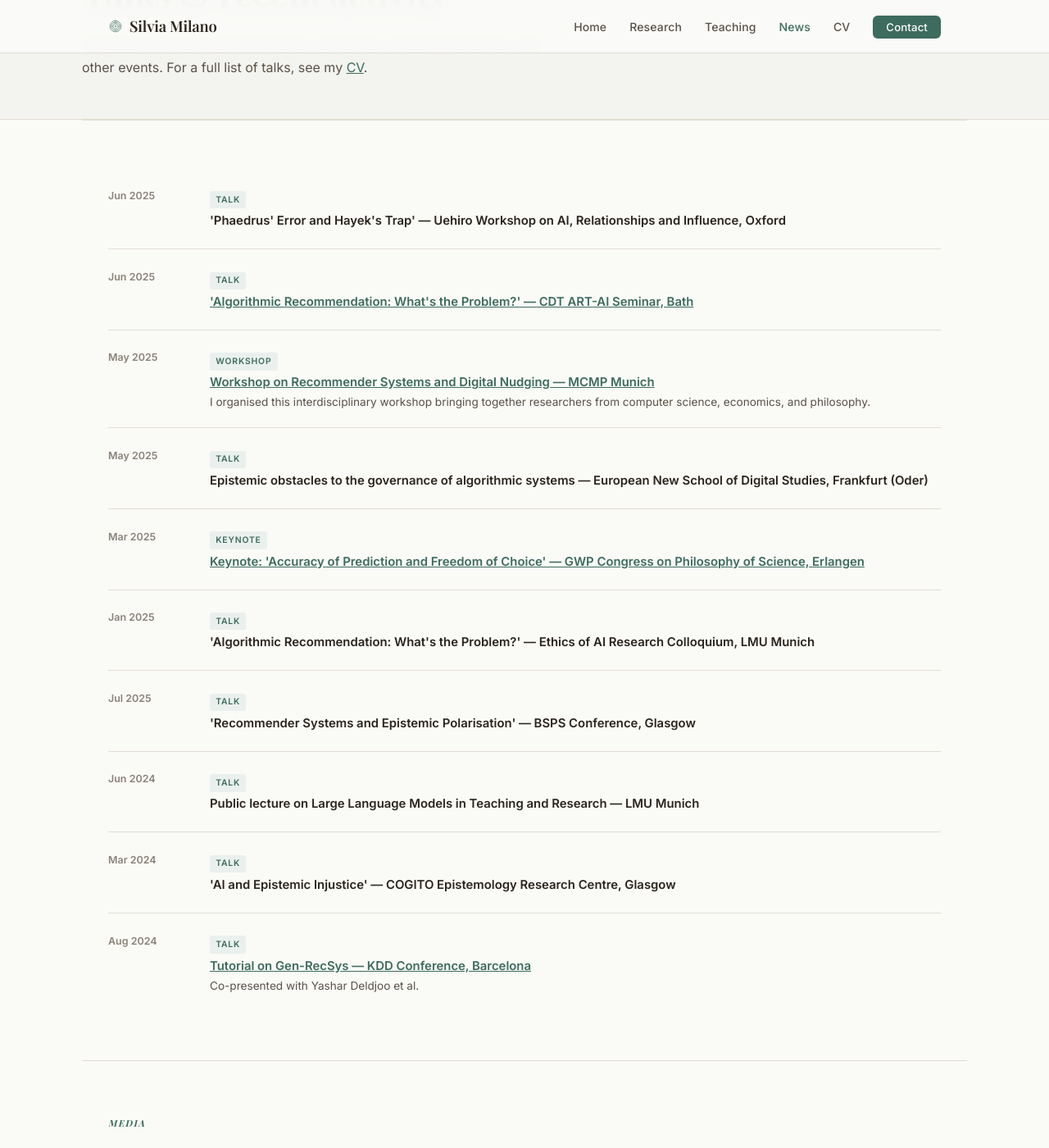
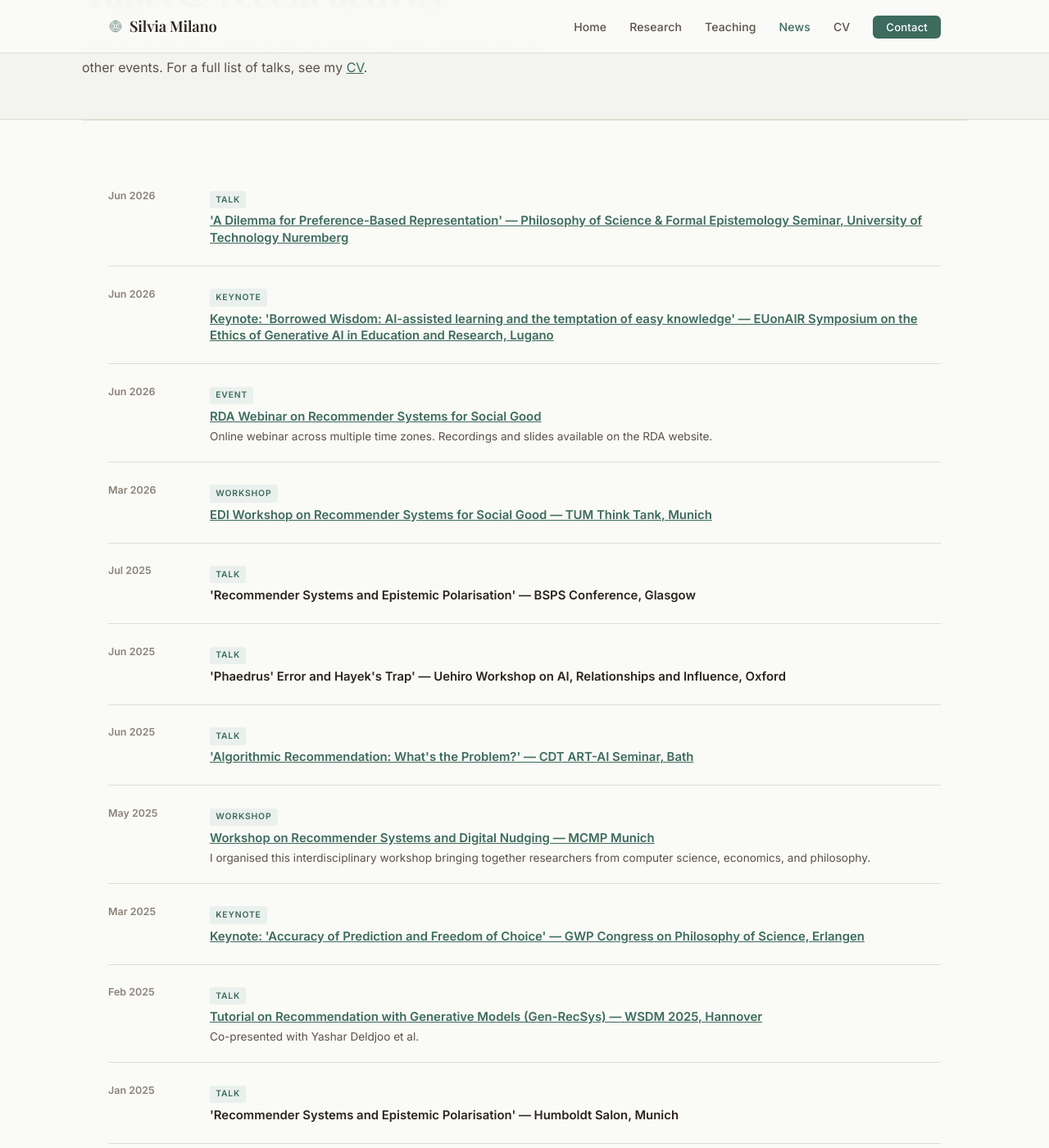
Before and after one commit to capt-c/silvia-milano-website, a Jekyll site: the page built from silvia-milano-site/news.html, in a window 1280 px wide and 1400 px high, scrolled down 206 px. Shown: the whole window at 82% size. Built offline with Jekyll 4.4.1, drawn with Linux system fonts in a browser that asks for light colours; some web fonts are replaced; some of the changed text lies outside the part shown.

Commit message:
Update news.yml

```diff
--- a/silvia-milano-site/_data/news.yml
+++ b/silvia-milano-site/_data/news.yml
@@ -1,5 +1,30 @@
 # News items — most recent first
 # Types: talk, keynote, workshop, publication, award, media, event
+
+- date: "Jun 2026"
+  type: "talk"
+  title: "'A Dilemma for Preference-Based Representation' — Philosophy of Science & Formal Epistemology Seminar, University of Technology Nuremberg"
+  url: "https://epistemologyseminars.miklosredei.workers.dev"
+
+- date: "Jun 2026"
+  type: "keynote"
+  title: "Keynote: 'Borrowed Wisdom: AI-assisted learning and the temptation of easy knowledge' — EUonAIR Symposium on the Ethics of Generative AI in Education and Research, Lugano"
+  url: "https://www.supsi.ch/en/euonair-symposium-on-the-ethics-of-generative-ai-in-education-and-research-"
+
+- date: "Jun 2026"
+  type: "event"
+  title: "RDA Webinar on Recommender Systems for Social Good"
+  description: "Online webinar across multiple time zones. Recordings and slides available on the RDA website."
+  url: "https://www.rd-alliance.org/news/rda-webinar-recommender-systems-for-social-good-dr-silvia-milano/"
+
+- date: "Mar 2026"
+  type: "workshop"
+  title: "EDI Workshop on Recommender Systems for Social Good — TUM Think Tank, Munich"
+  url: "https://ethicaldatainitiative.org/event/edi-workshop-on-recommender-systems-for-social-good-recsys/"
+
+- date: "Jul 2025"
+  type: "talk"
+  title: "'Recommender Systems and Epistemic Polarisation' — BSPS Conference, Glasgow"
 
 - date: "Jun 2025"
   type: "talk"
@@ -16,33 +41,83 @@
   description: "I organised this interdisciplinary workshop bringing together researchers from computer science, economics, and philosophy."
   url: "https://www.mcmp.philosophie.uni-muenchen.de/events_this-_week/recommender_systems_26052025/index.html"
 
-- date: "May 2025"
-  type: "talk"
-  title: "Epistemic obstacles to the governance of algorithmic systems — European New School of Digital Studies, Frankfurt (Oder)"
-
 - date: "Mar 2025"
   type: "keynote"
   title: "Keynote: 'Accuracy of Prediction and Freedom of Choice' — GWP Congress on Philosophy of Science, Erlangen"
   url: "https://www.wissphil.de/gwp-conference/"
 
+- date: "Feb 2025"
+  type: "talk"
+  title: "Tutorial on Recommendation with Generative Models (Gen-RecSys) — WSDM 2025, Hannover"
+  description: "Co-presented with Yashar Deldjoo et al."
+  url: "https://doi.org/10.1145/3701551.3703485"
+
+- date: "Jan 2025"
+  type: "talk"
+  title: "'Recommender Systems and Epistemic Polarisation' — Humboldt Salon, Munich"
+
 - date: "Jan 2025"
   type: "talk"
   title: "'Algorithmic Recommendation: What's the Problem?' — Ethics of AI Research Colloquium, LMU Munich"
 
-- date: "Jul 2025"
+- date: "Jan 2025"
   type: "talk"
-  title: "'Recommender Systems and Epistemic Polarisation' — BSPS Conference, Glasgow"
-
-- date: "Jun 2024"
-  type: "talk"
-  title: "Public lecture on Large Language Models in Teaching and Research — LMU Munich"
-
-- date: "Mar 2024"
-  type: "talk"
-  title: "'AI and Epistemic Injustice' — COGITO Epistemology Research Centre, Glasgow"
+  title: "'Algorithmic Recommendation: What's the Problem?' — WIP Seminar, MCMP, LMU Munich"
 
 - date: "Aug 2024"
   type: "talk"
   title: "Tutorial on Gen-RecSys — KDD Conference, Barcelona"
   description: "Co-presented with Yashar Deldjoo et al."
   url: "https://doi.org/10.1145/3637528.3671474"
+
+- date: "Aug 2024"
+  type: "talk"
+  title: "'Rational Updating at the Crossroads' — Workshop on Foundations of Decision Theory, MCMP, LMU Munich"
+
+- date: "Jul 2024"
+  type: "talk"
+  title: "'Accuracy and Freedom' — Northeastern Ethics & Epistemology Workshop, London"
+
+- date: "Jun 2024"
+  type: "talk"
+  title: "Public lecture on Large Language Models in Teaching and Research — LMU Munich"
+
+- date: "Jun 2024"
+  type: "talk"
+  title: "'Recommender Systems and Epistemic Polarisation' — Workshop on Agent-Based Modelling, MCMP, LMU Munich"
+
+- date: "May 2024"
+  type: "talk"
+  title: "'Rational Updating at the Crossroads' — First Paris Conference: Frontiers of Philosophy and Economics, Paris School of Economics"
+
+- date: "Mar 2024"
+  type: "talk"
+  title: "'AI and Epistemic Injustice' — COGITO Epistemology Research Centre, Glasgow"
+
+- date: "Mar 2024"
+  type: "talk"
+  title: "'Recommender Systems and Epistemic Polarisation' — LSE Choice Group Seminar"
+
+- date: "Nov 2023"
+  type: "talk"
+  title: "'Recommended Bias' — PPE Society Seventh Annual Meeting, New Orleans"
+
+- date: "Nov 2023"
+  type: "talk"
+  title: "'Recommender Systems and Epistemic Polarisation' — Research Seminar in Decision and Action Theory, MCMP, LMU Munich"
+
+- date: "Sep 2023"
+  type: "talk"
+  title: "'Recommender Systems and Epistemic Polarisation' — PhilML'23, Tübingen"
+
+- date: "Apr 2023"
+  type: "talk"
+  title: "'Rational Updating at the Crossroads' — Carnegie Mellon Philosophy Colloquium"
+
+- date: "Mar 2023"
+  type: "talk"
+  title: "'Epistemic Injustice and Algorithmic Profiling' — Invited lecture for the MSt in Practical Ethics, Uehiro Centre, University of Oxford"
+
+- date: "May 2023"
+  type: "talk"
+  title: "'Epistemic obstacles to the governance of algorithmic systems' — Workshop on the Ethics of Persuasive Technologies, Oxford"
```
